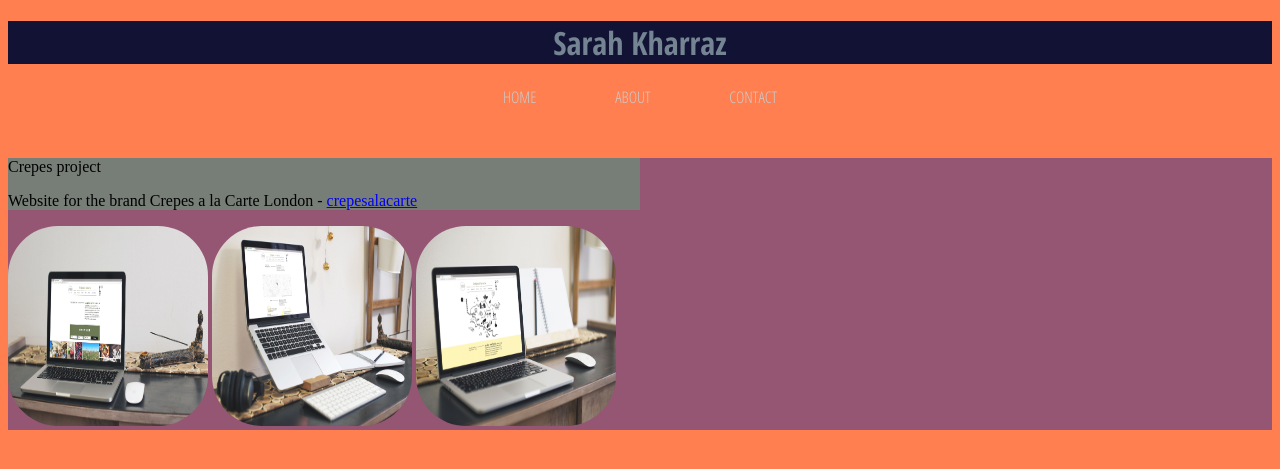
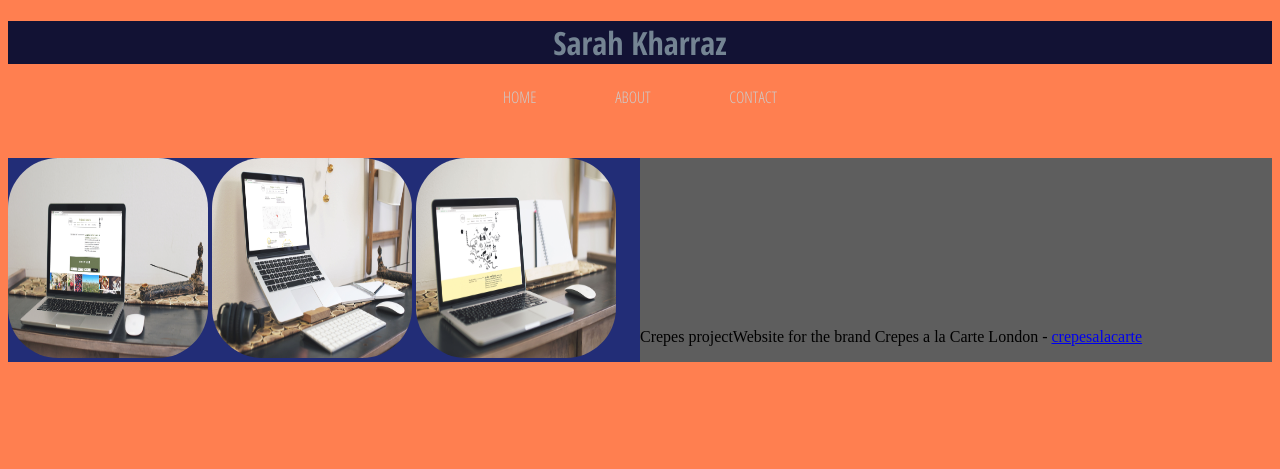
Before and after one commit to sarahyjja/JekyllPortfolio_test4, a Jekyll site: the page built from _projects/crepesalacarte.md, in a window 1280 px wide. Shown: the top 469 px of the page. Built offline with Jekyll 4.4.1, drawn with Linux system fonts in a browser that asks for light colours.

Commit message:
singlepage.html layout - 2 columns

```diff
--- a/_layouts/singlepage.html
+++ b/_layouts/singlepage.html
@@ -3,11 +3,11 @@ layout: default
 ---
 <div class="projectContent">
   <div class="columnLeft">
-    {{content}}
-  </div>
-  <div class="columnRight">
     {% for imageNumber in (1..page.photos.size) %}
       <img class="imageContent" src="{{site.baseurl}}/assets/images/photos/{{page.photos.set}}-{{ imageNumber }}.{{ page.photos.extension }}" alt="Crepes a la carte restaurant website"/>
     {% endfor %}
   </div>
+  <div class="columnRight">
+    {{content}}
+  </div>
 </div>
--- a/_sass/singlepage.scss
+++ b/_sass/singlepage.scss
@@ -1,17 +1,22 @@
 .projectContent {
-  background-color: #945673;
+  background-color: #1234ee;
   margin-top: 50px;
   width: 100%;
+  display: flex;
+  // justify-content: center;
 }
 
 .columnLeft{
 flex-direction: column;
-background-color: #777d77;
+background-color: #222d77;
 width: 50%;
 }
 
 .columnRight{
-flex-direction: column;
+background-color: #5e5e5e;
+display: flex;
+align-items: flex-end;
+width: 50%;
 }
 
 .imageContent {
```
